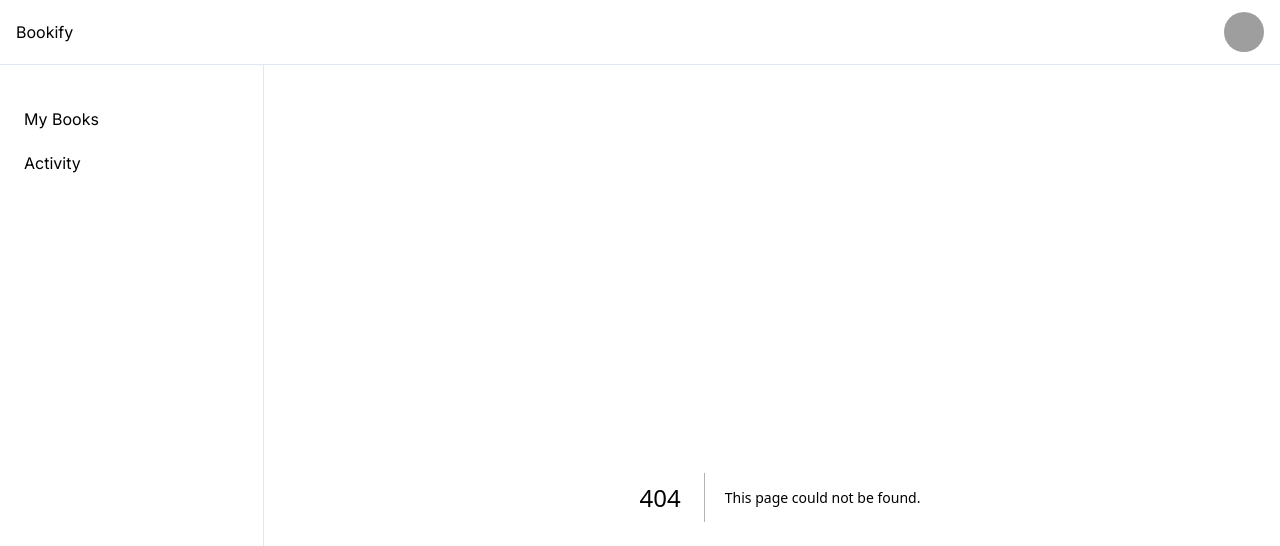
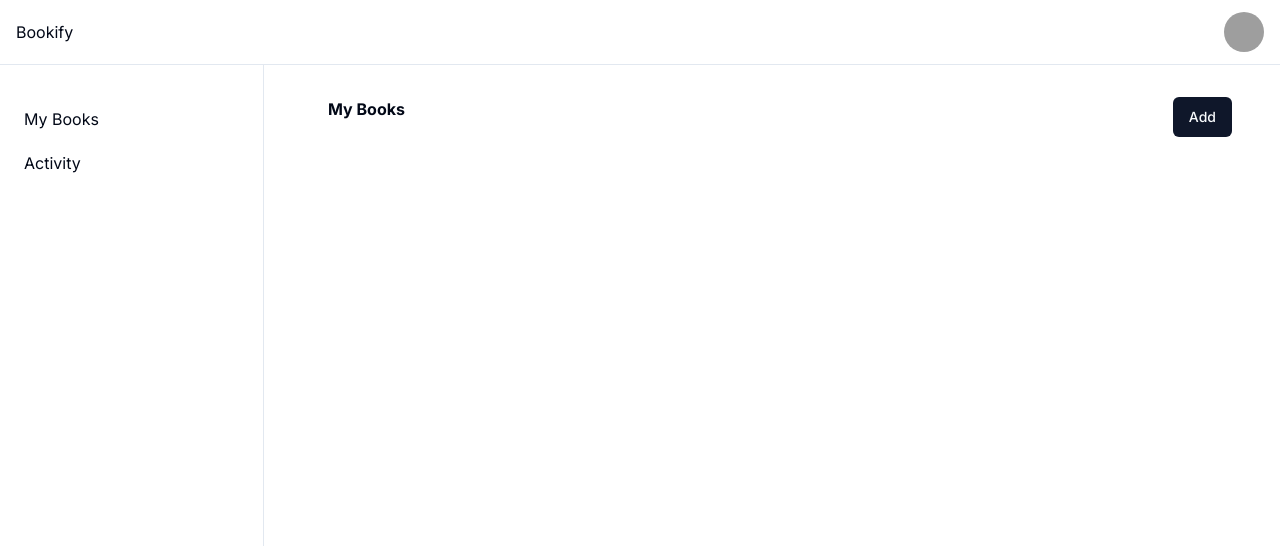
Before and after one commit to Monge1h/bookify-front, a Next.js app: page /my-books in a window 1280 px wide. Before the commit this address had no page. Shown: the top 546 px of the page. Built offline with nearby package versions, Linux system fonts and the light colour scheme; grey boxes are pictures that could not be loaded.

Commit message:
🚧 Working on my books page

```diff
--- /dev/null
+++ b/src/app/my-books/page.tsx
@@ -0,0 +1,12 @@
+import { Button } from "@/components/ui/button";
+
+export default function MyBooksPage() {
+  return (
+	<section>
+		<div className="flex justify-between">
+			<h1 className="text-4l font-bold">My Books</h1>
+			<Button>Add</Button>
+		</div>
+	</section>
+  )
+}
```
